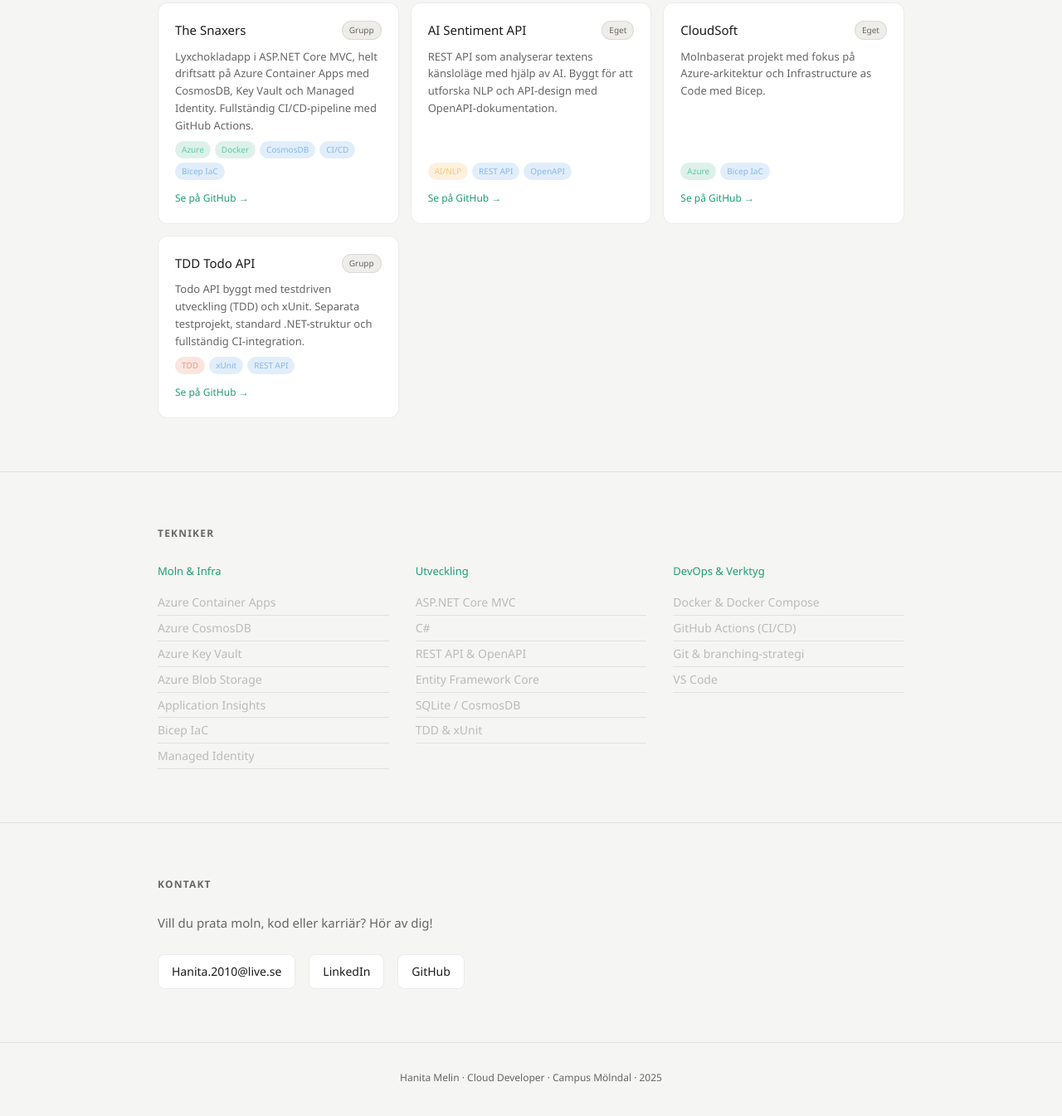
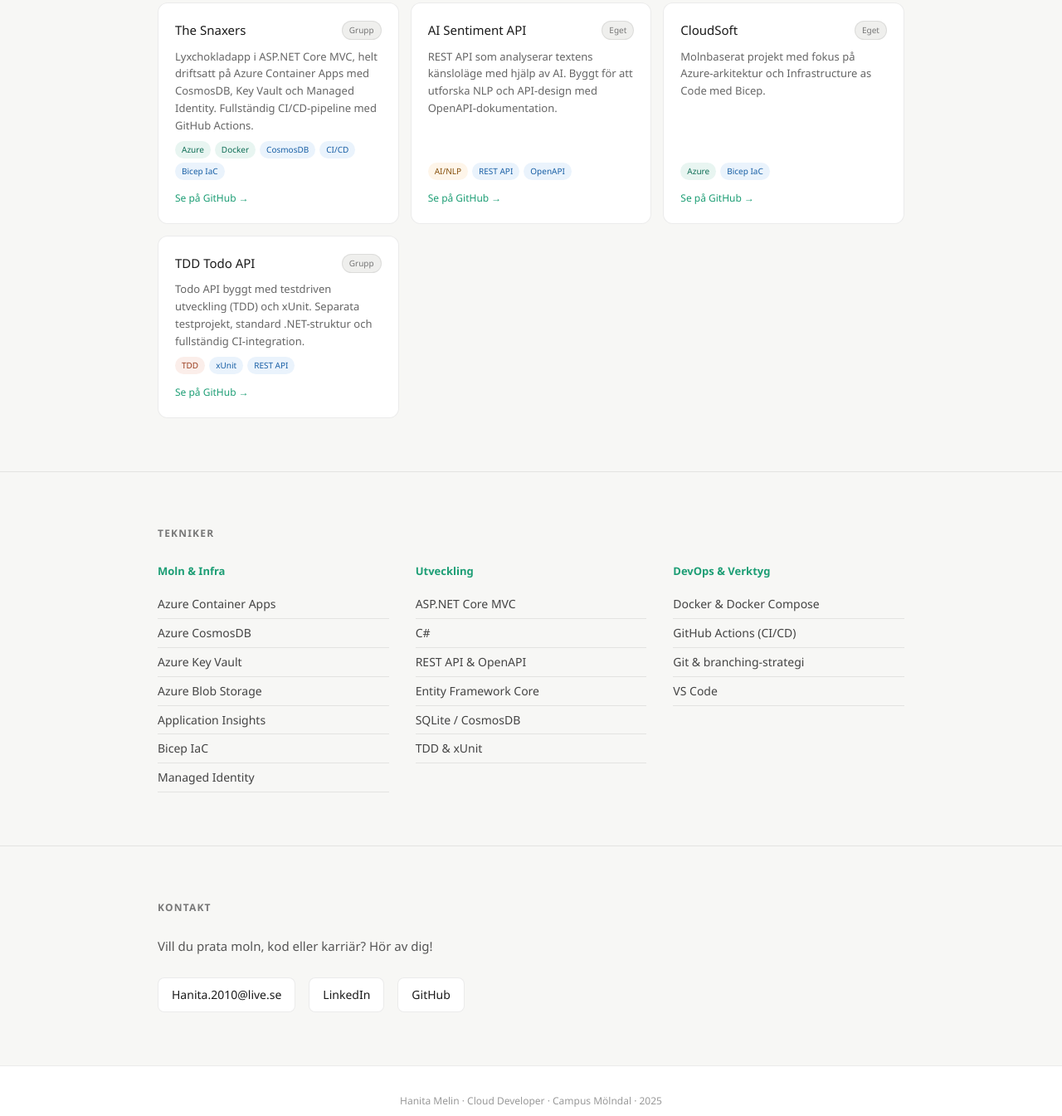
Before and after one commit to 95hanmel-coder/Portfolio, a plain HTML site: page index.html in a window 1280 px wide. Shown: the part 915-2260 px from the top of the page at 83% size. Drawn offline with Linux system fonts and the light colour scheme.

Commit message:
ny portfolio design

```diff
--- a/style.css
+++ b/style.css
@@ -9,12 +9,12 @@
   --blue: #378ADD;
   --amber: #EF9F27;
   --coral: #D85A30;
-  --bg: #f5f5f3;
+  --bg: #f7f7f5;
   --bg2: #ffffff;
-  --bg3: #eeede9;
+  --bg3: #efefed;
   --border: rgba(0,0,0,0.08);
   --text: #1a1a1a;
-  --muted: #666;
+  --muted: #777;
 }
 
 html { scroll-behavior: smooth; }
@@ -36,7 +36,7 @@ nav {
   align-items: center;
   justify-content: space-between;
   padding: 1rem 2rem;
-  background: rgba(13,13,13,0.85);
+  background: rgba(247,247,245,0.92);
   backdrop-filter: blur(12px);
   border-bottom: 0.5px solid var(--border);
 }
@@ -74,7 +74,7 @@ nav ul a:hover { color: var(--text); }
 .hero {
   text-align: center;
   padding: 5rem 2rem 4rem;
-  background: radial-gradient(ellipse at 50% 0%, rgba(29,158,117,0.08) 0%, transparent 70%);
+  background: radial-gradient(ellipse at 50% 0%, rgba(29,158,117,0.07) 0%, transparent 70%);
 }
 
 .avatar {
@@ -97,6 +97,7 @@ nav ul a:hover { color: var(--text); }
   font-weight: 600;
   line-height: 1.2;
   margin-bottom: 0.75rem;
+  color: var(--text);
   animation: fadeUp 0.6s ease 0.1s both;
 }
 
@@ -158,7 +159,7 @@ nav ul a:hover { color: var(--text); }
   transition: background 0.2s, border-color 0.2s;
 }
 
-.btn:hover { background: var(--bg3); border-color: rgba(255,255,255,0.2); }
+.btn:hover { background: var(--bg3); border-color: rgba(0,0,0,0.15); }
 
 .btn.primary {
   background: var(--green);
@@ -186,7 +187,7 @@ section h2 {
 
 #om p {
   font-size: 16px;
-  color: #ccc;
+  color: #444;
   max-width: 680px;
   line-height: 1.8;
 }
@@ -204,7 +205,7 @@ section h2 {
   border-radius: 12px;
   padding: 1.25rem;
   cursor: pointer;
-  transition: border-color 0.2s, transform 0.2s;
+  transition: border-color 0.2s, transform 0.2s, box-shadow 0.2s;
   display: flex;
   flex-direction: column;
   gap: 8px;
@@ -213,6 +214,7 @@ section h2 {
 .card:hover {
   border-color: var(--green);
   transform: translateY(-2px);
+  box-shadow: 0 4px 20px rgba(29,158,117,0.08);
 }
 
 .card-header {
@@ -221,7 +223,7 @@ section h2 {
   align-items: center;
 }
 
-.card h3 { font-size: 15px; font-weight: 500; }
+.card h3 { font-size: 15px; font-weight: 500; color: var(--text); }
 
 .badge {
   font-size: 10px;
@@ -234,7 +236,7 @@ section h2 {
 
 .card p {
   font-size: 13px;
-  color: var(--muted);
+  color: #666;
   line-height: 1.6;
   flex: 1;
 }
@@ -251,10 +253,10 @@ section h2 {
   border-radius: 99px;
 }
 
-.t-green { background: rgba(29,158,117,0.15); color: #5DCAA5; }
-.t-blue  { background: rgba(55,138,221,0.15); color: #85B7EB; }
-.t-amber { background: rgba(239,159,39,0.15);  color: #FAC775; }
-.t-coral { background: rgba(216,90,48,0.15);   color: #F0997B; }
+.t-green { background: rgba(29,158,117,0.1); color: #0F6E56; }
+.t-blue  { background: rgba(55,138,221,0.1); color: #185FA5; }
+.t-amber { background: rgba(239,159,39,0.1); color: #854F0B; }
+.t-coral { background: rgba(216,90,48,0.1);  color: #993C1D; }
 
 .card-link {
   font-size: 12px;
@@ -271,7 +273,7 @@ section h2 {
 
 .skill-group h4 {
   font-size: 13px;
-  font-weight: 500;
+  font-weight: 600;
   color: var(--green);
   margin-bottom: 0.75rem;
 }
@@ -280,15 +282,15 @@ section h2 {
 
 .skill-group li {
   font-size: 14px;
-  color: #bbb;
-  padding: 3px 0;
+  color: #444;
+  padding: 5px 0;
   border-bottom: 0.5px solid var(--border);
 }
 
 /* KONTAKT */
 #kontakt p {
   font-size: 15px;
-  color: var(--muted);
+  color: #555;
   margin-bottom: 1.5rem;
 }
 
@@ -316,8 +318,9 @@ footer {
   text-align: center;
   padding: 2rem;
   font-size: 12px;
-  color: var(--muted);
+  color: #999;
   border-top: 0.5px solid var(--border);
+  background: var(--bg2);
 }
 
 /* ANIMATIONER */
@@ -345,7 +348,18 @@ footer {
 /* MOBIL */
 @media (max-width: 600px) {
   nav ul { display: none; }
-  nav ul.open { display: flex; flex-direction: column; position: absolute; top: 56px; left: 0; right: 0; background: var(--bg); padding: 1rem 2rem; border-bottom: 0.5px solid var(--border); gap: 1rem; }
+  nav ul.open {
+    display: flex;
+    flex-direction: column;
+    position: absolute;
+    top: 56px;
+    left: 0;
+    right: 0;
+    background: var(--bg);
+    padding: 1rem 2rem;
+    border-bottom: 0.5px solid var(--border);
+    gap: 1rem;
+  }
   .hamburger { display: block; }
   .hero h1 { font-size: 26px; }
   .projects { grid-template-columns: 1fr; }
```
